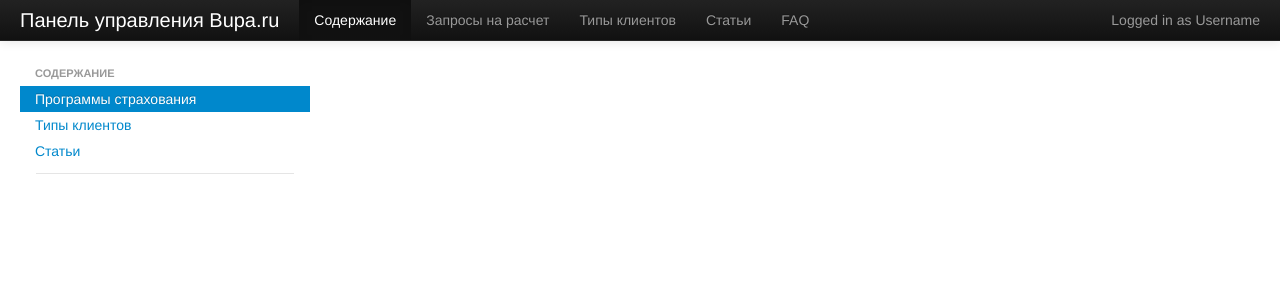
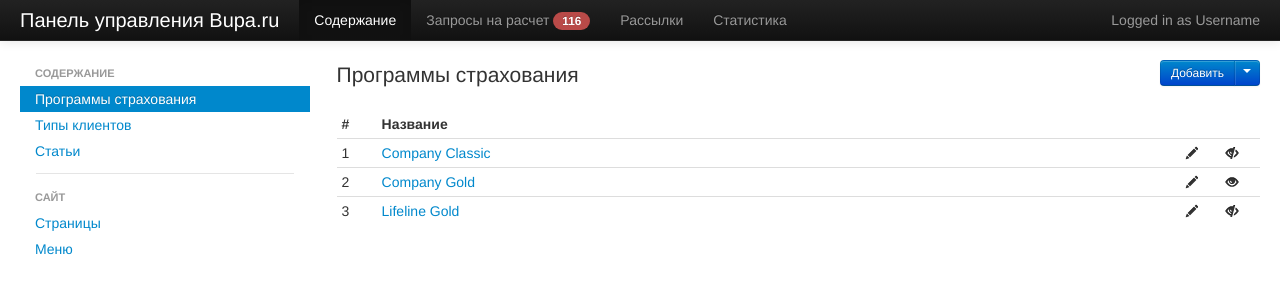
Before and after one commit to iskander0v/polisingos, a Django app: page /back/ in a window 1280 px wide. Shown: the top 300 px of the page. Run offline with Django 3.2, Linux system fonts and the light colour scheme; the visitor is signed in with stand-in values (Sample User, id 1).

Commit message:
Admin ui. Show list for key entities.

```diff
--- a/core/views.py
+++ b/core/views.py
@@ -5,5 +5,13 @@
     return render_to_response('core/main.html')
 
 @permission_required('core.add_insuranceprogramm')
-def admin_insurance_programm(request):
+def admin_insurance_programm_list(request):
     return render_to_response('core/admin/admin_insurance_programm_list.html')
+
+@permission_required('core.add_article')
+def admin_article_list(request):
+    return render_to_response('core/admin/admin_article_list.html')
+
+@permission_required('core.add_clienttype')
+def admin_client_type_list(request):
+    return render_to_response('core/admin/admin_client_type_list.html')
--- a/manage.py
+++ b/manage.py
@@ -3,7 +3,7 @@
 import sys
 
 if __name__ == "__main__":
-    os.environ.setdefault("DJANGO_SETTINGS_MODULE", "polisingos.settings.developmentwin")
+    os.environ.setdefault("DJANGO_SETTINGS_MODULE", "polisingos.settings.developmentmac")
 
     from django.core.management import execute_from_command_line
 
--- a/polisingos/urls.py
+++ b/polisingos/urls.py
@@ -7,7 +7,11 @@
 urlpatterns = patterns('',
     # Examples:
     url(r'^$', 'core.views.main_page', name='home'),
-    url(r'^back/', 'core.views.admin_insurance_programm', name='admin_insurance_programm'),
+    url(r'^back/$', 'core.views.admin_insurance_programm_list', name='admin_home'),
+    url(r'^back/content/programm/$', 'core.views.admin_insurance_programm_list', name='admin_insurance_programm'),
+    url(r'^back/content/client-type/$', 'core.views.admin_client_type_list', name='admin_client_type'),
+    url(r'^back/content/article/$', 'core.views.admin_article_list', name='admin_article'),
+    url(r'^back/content/$', 'core.views.admin_insurance_programm_list', name='admin_insurance_programm'),
 
     # Uncomment the admin/doc line below to enable admin documentation:
     url(r'^admin/doc/', include('django.contrib.admindocs.urls')),
--- a/templates/admin_base.html
+++ b/templates/admin_base.html
@@ -13,19 +13,18 @@
                 <span class="icon-bar"></span>
                 <span class="icon-bar"></span>
             </a>
-            <a class="brand" href="#">Панель управления Bupa.ru</a>
+            <a class="brand" href="/back">Панель управления Bupa.ru</a>
             <div class="nav-collapse collapse">
                 <p class="navbar-text pull-right">
                     Logged in as <a href="#" class="navbar-link">Username</a>
                 </p>
                 <ul class="nav">
-                    <li class="active"><a href="#">Содержание</a></li>
-                    <li><a href="#contact">Запросы на расчет</a></li>
-                    <li><a href="#">Типы клиентов</a></li>
-                    <li><a href="#about">Статьи</a></li>
-                    <li><a href="#contact">FAQ</a></li>
+                    <li class="active"><a href="/back/content">Содержание</a></li>
+                    <li><a href="#contact">Запросы на расчет <span class="badge badge-important">116</span></a></li>
+                    <li><a href="#contact">Рассылки</a></li>
+                    <li><a href="#contact">Статистика</a></li>
                 </ul>
-            </div><!--/.nav-collapse -->
+            </div>
         </div>
     </div>
 </div>
@@ -37,9 +36,12 @@
                 <ul class="nav nav-list">
                     <li class="nav-header">Содержание</li>
                     <li class="active"><a href="#">Программы страхования</a></li>
-                    <li><a href="#">Типы клиентов</a></li>
-                    <li><a href="#">Статьи</a></li>
+                    <li><a href="/back/content/client-type">Типы клиентов</a></li>
+                    <li><a href="/back/content/article">Статьи</a></li>
                     <li class="divider"></li>
+                    <li class="nav-header">Сайт</li>
+                    <li><a href="/back/content/article">Страницы</a></li>
+                    <li><a href="/back/content/article">Меню</a></li>
 
 
                 </ul>
--- a/templates/core/admin/admin_insurance_programm_list.html
+++ b/templates/core/admin/admin_insurance_programm_list.html
@@ -1 +1,47 @@
 {% extends 'admin_base.html' %}
+
+{% block body_content %}
+<div>
+    <div class="btn-group pull-right">
+        <button class="btn btn-small btn-primary">Добавить</button>
+        <button class="btn btn-small btn-primary dropdown-toggle" data-toggle="dropdown">
+            <span class="caret"></span>
+        </button>
+        <ul class="dropdown-menu">
+            <li><a href="/back">Доп функции</a> </li>
+        </ul>
+    </div>
+    <p class="lead">Программы страхования</p>
+</div>
+<table class="table table-condensed">
+    <thead>
+        <tr>
+            <th style="width: 30px;">#</th>
+            <th>Название</th>
+            <th style="width: 30px;"></th>
+            <th style="width: 30px;"></th>
+
+        </tr>
+    </thead>
+    <tbody>
+        <tr>
+            <td>1</td>
+            <td><a href="">Company Classic</a></td>
+            <td><a href="/back"><i class="icon-pencil"></i></a></td>
+            <td><a href="#" ><i class="icon-eye-close"></i></a></td>
+        </tr>
+        <tr>
+            <td>2</td>
+            <td><a href="">Company Gold</a></td>
+            <td><a href="/back"><i class="icon-pencil"></i></a></td>
+            <td><a href="#" ><i class="icon-eye-open"></i></a></td>
+        </tr>
+        <tr>
+            <td>3</td>
+            <td><a href="">Lifeline Gold</a></td>
+            <td><a href="/back"><i class="icon-pencil"></i></a></td>
+            <td><a href="#" ><i class="icon-eye-close"></i></a></td>
+        </tr>
+    </tbody>
+</table>
+{% endblock %}
```
